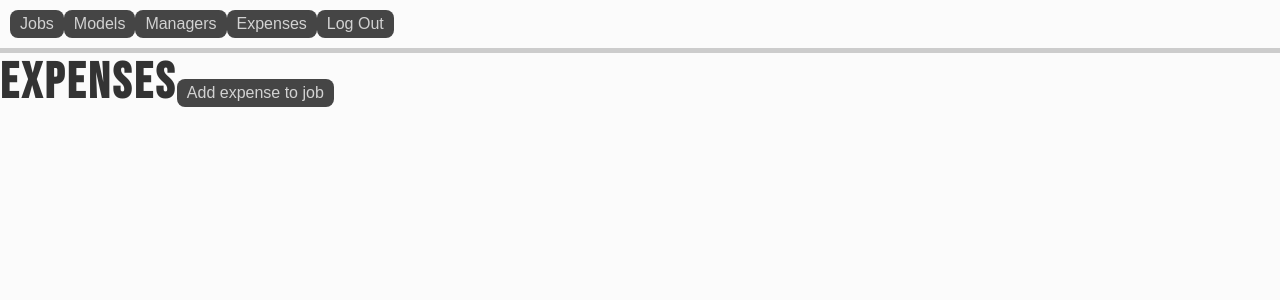
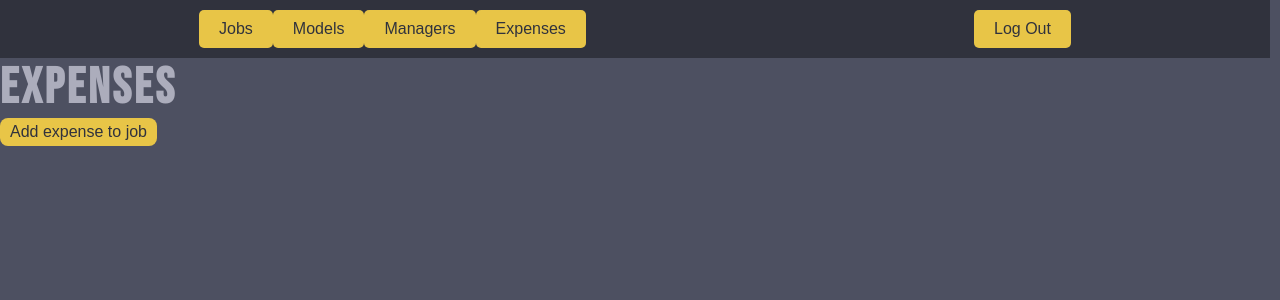
Before and after one commit to MAUI-afleveringer/Aflevering-2, a React (Vite) app in the folder frontend/ModelManagement/: page /expenses in a window 1280 px wide. Shown: the top 300 px of the page. Built offline with nearby package versions, Linux system fonts and the light colour scheme; sample sign-in values are in the browser's storage.

Commit message:
styling...

```diff
--- a/frontend/ModelManagement/src/NavigationBar.jsx
+++ b/frontend/ModelManagement/src/NavigationBar.jsx
@@ -22,12 +22,16 @@ export default function NavigationBar() {
     };
 
     return (
-        <nav className= "nav" style={{ padding: '10px', borderBottom: '5px solid #ccc'}}>
-            <button className="buttonNavbar" onClick={handleNavigateToJobs}>Jobs</button>
-            <button className="buttonNavbar" onClick={handleNavigateToModels}>Models</button>
-            <button className="buttonNavbar" onClick={handleNavigateToManagers}>Managers</button>
-            <button className="buttonNavbar" onClick={handleNavigateToExpenses}>Expenses</button>
-            <button className="buttonNavbar" onClick={handleLogout}>Log Out</button>
+        <nav className="nav" style={{ padding: '10px', borderBottom: '0px solid #ccc', marginRight: '10px' }}>
+            <a style={{ marginRight: '10px' }}>
+                <button className="buttonNavbar" onClick={handleNavigateToJobs}>Jobs</button>
+                <button className="buttonNavbar" onClick={handleNavigateToModels}>Models</button>
+                <button className="buttonNavbar" onClick={handleNavigateToManagers}>Managers</button>
+                <button className="buttonNavbar" onClick={handleNavigateToExpenses}>Expenses</button>
+            </a>
+            <b>
+                <button className="buttonNavbar" onClick={handleLogout}>Log Out</button>
+            </b>
 
         </nav>
     );
--- a/frontend/ModelManagement/src/Pages/Expenses.jsx
+++ b/frontend/ModelManagement/src/Pages/Expenses.jsx
@@ -6,16 +6,17 @@ export default function Expenses() {
     const [expense, setExpence] = useState([]);
     const [showModal, setShowModal] = useState(false);
 
-    function addExpense(newExpense)  {
+    function addExpense(newExpense) {
         setExpence(prevData => [...prevData, newExpense])
     };
     return (
         <main className="mainPage">
-        <h1>Expenses</h1>
-        <button onClick={() => setShowModal(true)}>Add expense to job</button>
-                    {showModal && createPortal(
-                                    <ExpenseModal onClose={() => setShowModal(false)} addExpense={addExpense} />, document.body
-                                )}
+            <h1>Expenses</h1>
+            <br></br>
+            <button onClick={() => setShowModal(true)}>Add expense to job</button>
+            {showModal && createPortal(
+                <ExpenseModal onClose={() => setShowModal(false)} addExpense={addExpense} />, document.body
+            )}
         </main>
     )
 }
--- a/frontend/ModelManagement/src/Pages/Jobs.jsx
+++ b/frontend/ModelManagement/src/Pages/Jobs.jsx
@@ -2,9 +2,9 @@ import { jwtDecode } from "jwt-decode"
 import { useEffect, useState } from "react";
 import React from "react";
 import { createPortal } from "react-dom";
-import AddModelToJobModal from "./Modals/AddModelToJobModal";
-import DeleteModelFromJobModal from "./Modals/DeleteModelFromJob";
-import JobModal from "./Modals/CreateJobModal";
+import AddModelToJobModal from "../Modals/AddModelToJobModal";
+import DeleteModelFromJobModal from "../Modals/DeleteModelFromJob";
+import JobModal from "../Modals/CreateJobModal";
 
 export default function Jobs() {
     const [data, setData] = useState([]);
@@ -82,6 +82,7 @@ export default function Jobs() {
             <section className="Header">
                 <h1 className="Header-title">Jobs</h1>
                 <button onClick={() => setShowCreateModal(true)}>Create new Job listing</button>
+                <button onClick={() => setShowDeleteModal(true)}>Delete model from job</button>
             </section>
 
             {
@@ -132,7 +133,7 @@ export default function Jobs() {
                     , document.body)
             }
 
-            <button onClick={() => setShowDeleteModal(true)}>Delete model from job</button>
+
             {showDeleteModal && createPortal(
                 <DeleteModelFromJobModal onClose={() => setShowDeleteModal(false)} deleteFromJob={deleteModelFromJob} />, document.body
             )}
--- a/frontend/ModelManagement/src/Pages/Models.jsx
+++ b/frontend/ModelManagement/src/Pages/Models.jsx
@@ -43,7 +43,7 @@ export default function Models() {
         }
     };
 
-    function addModel(newModel)  {
+    function addModel(newModel) {
         setModels(prevData => [...prevData, newModel])
     };
 
@@ -55,11 +55,21 @@ export default function Models() {
 
             {error && <p className="error">{error}</p>}
 
-            <ul>
-                {models.map((model, index) => (
-                    <li key={index}>{JSON.stringify(model)}</li>
+            <main className="modelWrapper">
+                {models.map((model) => (
+
+                    <section className="model">
+                        <p>{model.firstName} {model.lastName}</p>
+                        <p>{model.email}</p>
+                        <p>{model.phoneNo}</p>
+                        <p>{model.addressLine1}</p>
+                        <p>{model.zip}</p>
+                        <p>{model.city}</p>
+
+
+                    </section>
                 ))}
-            </ul>
+            </main>
             <button onClick={() => setShowModal(true)}>Create new model</button>
             {showModal && createPortal(
                 <ModelModal onClose={() => setShowModal(false)} addModel={addModel} />, document.body
--- a/frontend/ModelManagement/src/Styles/Styles.css
+++ b/frontend/ModelManagement/src/Styles/Styles.css
@@ -1,23 +1,24 @@
 @import url('https://fonts.googleapis.com/css2?family=Bebas+Neue&display=swap');
 
 /*overall page color / font*/
-body{
-    background-color: rgb(251, 251, 251);
+body {
+    background-color: #4D5061;
     font-family: 'Bebas Neue', sans-serif;
-    color:black
+    color: black
 }
+
 * {
     padding: 0;
     margin: 0;
 }
 
 .createModal {
-    position: absolute;
+    position: fixed;
     left: 50%;
     top: 50%;
     width: 30%;
     transform: translate(-50%, -50%);
-    background: rgba(193, 190, 190, 0.826);
+    background: #CDD1C4;
     display: flex;
     flex-direction: column;
     align-items: center;
@@ -48,7 +49,7 @@ body{
     background-color: rgba(0, 0, 0, 0.451);
     width: 100%;
     height: 100vh;
-    position: absolute;
+    position: fixed;
     left: 0;
     top: 0;
 }
@@ -57,17 +58,37 @@ body{
 
 /* Webiste looks below here */
 
+.nav {
+    background-color: #30323D;
+    padding: 20px;
+    display: flex;
+    justify-content: space-around;
+
+}
+
+.nav a {
+    color: inherit;
+}
+
+.buttonNavbar {
+    background-color: #E8C547;
+    padding: 10px 20px;
+    border-radius: 5px;
+    cursor: pointer;
+    color: #30323D;
+}
+
 
 /* login page*/
 
-#loginButtons{
+#loginButtons {
     display: flex;
     justify-content: space-around;
     text-align: center;
     padding: 5px;
 }
 
-#loginForm{
+#loginForm {
     display: flex;
     justify-content: space-between;
     text-align: center;
@@ -78,9 +99,9 @@ body{
 button,
 input,
 input.formInput::placeholder,
-#loginBtn{
-    background-color: hsl(0, 0%, 27%);
-    color: rgb(210, 210, 210);
+#loginBtn {
+    background-color: #E8C547;
+    color: #30323D;
     padding: 5px 10px;
     border: none;
     border-radius: 8px;
@@ -92,11 +113,11 @@ input.formInput::placeholder,
 /*normal buttons and login button*/
 button:hover,
 #loginBtn:hover {
-    background-color: #8d8a7a;
+    background-color: #B1983B;
     transform: scale(1.03);
 }
 
-  button:active{
+button:active {
     transform: scale(0.97);
 }
 
@@ -109,32 +130,27 @@ input.formInput::placeholder,
 }
 
 .Header-title,
-h1{
+h1 {
     display: inline-block;
     font-size: 50px;
     font-weight: 600;
-    color: #333;
+    color: #ACADBC;
     letter-spacing: 3px;
     text-align: center;
 }
 
-
-.p{
-    margin: 10px;
-    line-height: 1.6;
+.associatedModels section {
+    margin: 0.5rem 0;
+    padding: 0.5rem;
+    background-color: #f9f9f9;
+    border-radius: 0.5rem;
 }
 
-.allJobs-box {
-    padding: 0 5vw; /* or try 2rem or 40px */
-    display: flex;
-    flex-direction: column;
-    gap: 2rem; /* space between job cards */
-  }
+/* Job.jsx */
 
-
-
-.job{
-    background: blanchedalmond;
+/* Job box */
+.job {
+    background: #CDD1C4;
     border-radius: 12px;
     padding: 20px;
     margin: 20px 0;
@@ -143,8 +159,17 @@ h1{
     text-align: center;
 }
 
-.job:hover{
+.job:hover {
     transform: scale(1.02);
+}
+
+.allJobs-box {
+    padding: 0 5vw;
+    /* or try 2rem or 40px */
+    display: flex;
+    flex-direction: column;
+    gap: 2rem;
+    /* space between job cards */
 }
 
 .job p {
@@ -163,15 +188,19 @@ h1{
     font-weight: 600;
 }
 
+/* Job Models */
+
 .associatedModels {
     margin-top: 1rem;
     padding-top: 1rem;
     border-top: 2px solid #000000;
 }
 
-  .associatedModels section {
-    margin: 0.5rem 0;
-    padding: 0.5rem;
-    background-color: #f9f9f9;
-    border-radius: 0.5rem;
+/* Models.jsx */
+
+/* Model */
+
+.model {
+    background-color: #CDD1C4;
+    margin-bottom: 10px;
 }
```
Lines whose indentation alone changed are shown as unchanged.
